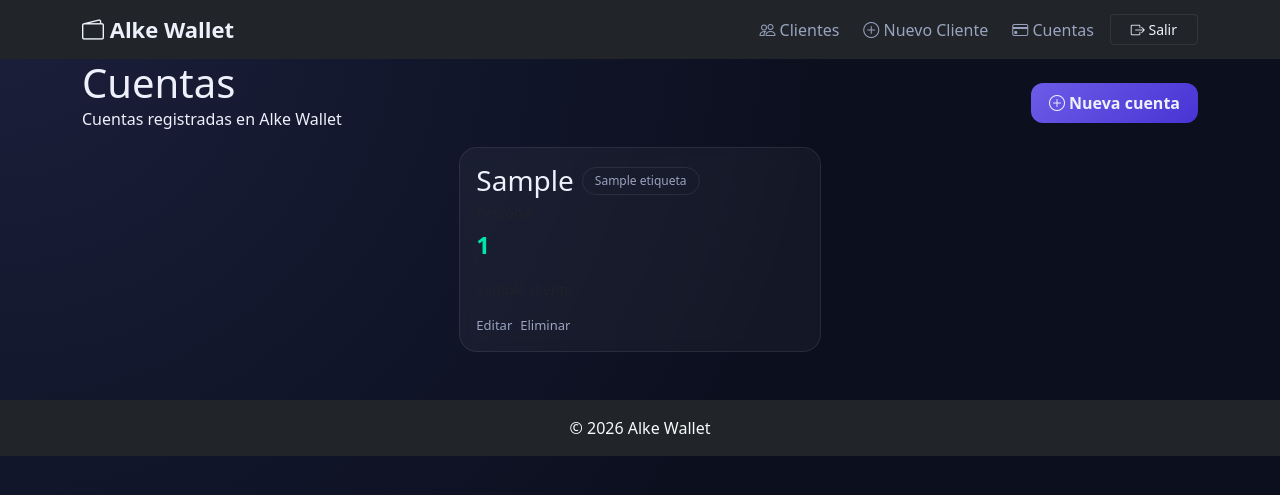
After one commit to Mayed23/proyecto_modulo_7, a Django app: page /cuentas/ in a window 1280 px wide. The commit adds this page. Shown: the top 495 px of the page. Run offline with Django 5.2, Linux system fonts and the light colour scheme; a user stored in the database is signed in; tables that the repository leaves empty hold one stand-in row (values such as "Sample post").

Commit message:
modificación de archivos base.html, urls.py, views.py, cambios en models cuenta, y archivos templates de cuenta

```diff
--- a/gestion/models.py
+++ b/gestion/models.py
@@ -49,6 +49,7 @@ class Cuenta(models.Model):
         blank=True,
         related_name='cuentas'
     )
+    activa = models.BooleanField(default=True)
 
     def __str__(self):
         return self.numero_cuenta
@@ -66,6 +67,9 @@ class Cuenta(models.Model):
             return "Jurídica"
         return "Personal"
 
+    @property
+    def puede_eliminarse(self):
+        return self.saldo == 0 and not self.transacciones.exists()
 
 class Transaccion(models.Model):
     TIPO_CHOICES = [
--- a/gestion/static/gestion/js/main.js
+++ b/gestion/static/gestion/js/main.js
@@ -1,11 +1,11 @@
 document.addEventListener('DOMContentLoaded', () => {
     const formatoCLP = new Intl.NumberFormat('es-CL', { style: 'currency', currency: 'CLP' });
+
 
     document.querySelectorAll('.aw-cuenta-selector').forEach(grupo => {
         const botones = grupo.querySelectorAll('.btn-cuenta');
         const card = grupo.closest('.aw-card');
         const saldoEl = card.querySelector('.aw-saldo-cliente');
-        const numeroEl = card.querySelector('.aw-numero-cuenta');
 
         function animarSaldo(target) {
             let current = 0;
@@ -22,15 +22,26 @@ document.addEventListener('DOMContentLoaded', () => {
         }
 
         function seleccionar(boton) {
-            botones.forEach(b => b.classList.remove('active'));
-            boton.classList.add('active');
-            numeroEl.textContent = boton.dataset.numero;
+            botones.forEach(b => b.classList.remove('is-selected'));
+            boton.classList.add('is-selected');
             animarSaldo(parseFloat(boton.dataset.saldo));
         }
 
         botones.forEach(boton => {
             boton.addEventListener('click', () => seleccionar(boton));
         });
+    });
 
-    });
+    const buscador = document.getElementById('buscador_clientes');
+    const selectClientes = document.getElementById('id_clientes');
+
+    if (buscador && selectClientes) {
+        buscador.addEventListener('input', () => {
+            const texto = buscador.value.toLowerCase();
+            Array.from(selectClientes.options).forEach(opcion => {
+                const coincide = opcion.textContent.toLowerCase().includes(texto);
+                opcion.hidden = !coincide;
+            });
+        });
+    }
 });
--- a/gestion/templates/gestion/base.html
+++ b/gestion/templates/gestion/base.html
@@ -13,6 +13,7 @@
     <!--TIPOGRAFIA-->
     <link href="https://fonts.googleapis.com/css2?family=Poppins:wght@400;500;600;700&display=swap" rel="stylesheet">
     <!-- ESTILOS -->
+    <script src="{% static 'gestion/js/main.js' %}"></script>
     <link rel="stylesheet" href="{% static 'gestion/css/style.css' %}">
 
 </head>
@@ -34,6 +35,9 @@
                     </li>
                     <li class="nav-item">
                         <a href="{% url 'cliente_create' %}" class="nav-link"><i class="bi bi-plus-circle"></i> Nuevo Cliente</a>
+                    </li>
+                    <li class="nav-item">
+                        <a href="{% url 'cuenta_list' %}" class="nav-link"><i class="bi bi-credit-card"></i> Cuentas</a>
                     </li>
                     <li class="nav-item">
                         <form method="POST" action="{% url 'logout' %}">
--- /dev/null
+++ b/gestion/templates/gestion/cuenta_list.html
@@ -0,0 +1,48 @@
+{% extends "gestion/base.html" %}
+{% block title %}Cuentas{% endblock %}
+{% block content %}
+<main>
+<section class="container">
+    <div class="row align-items-center">
+        <div class="col-6">
+            <h1 class="m-0">Cuentas</h1>
+            <p>Cuentas registradas en Alke Wallet</p>
+        </div>
+        <div class="col-6 d-flex justify-content-end">
+            <a href="{% url 'cuenta_create' %}" class="btn btn-primary">
+                <i class="bi bi-plus-circle"></i> Nueva cuenta
+            </a>
+        </div>
+    </div>
+</section>
+
+<section class="container">
+    <div class="row g-3 justify-content-center">
+        {% for cuenta in cuentas %}
+        <div class="col-md-6 col-lg-4">
+            <div class="card aw-card p-3 h-100">
+                <div class="d-flex align-items-center gap-2 mb-1">
+                    <h3 class="mb-0">{{ cuenta.numero_cuenta }}</h3>
+                    <span class="aw-chip">{{ cuenta.etiqueta.nombre|default:"Sin tipo" }}</span>
+                </div>
+                <p class="text-muted small mb-1">{{ cuenta.titularidad }}</p>
+                <p class="aw-monto-positivo fs-4 mb-3">{{ cuenta.saldo|floatformat:0 }}</p>
+                <p class="small text-muted mb-3">
+                    {% for cliente in cuenta.clientes.all %}{{ cliente.nombre }}{% if not forloop.last %}, {% endif %}{% endfor %}
+                </p>
+
+                <div class="d-flex align-items-center gap-2">
+                    <a href="{% url 'cuenta_update' cuenta.pk %}" class="aw-link-muted">Editar</a>
+                    <a href="{% url 'cuenta_delete' cuenta.pk %}" class="aw-link-muted aw-link-danger">Eliminar</a>
+                </div>
+            </div>
+        </div>
+        {% empty %}
+        <div class="col-md-6 col-lg-4">
+            <p class="text-center">Todavía no hay cuentas registradas</p>
+        </div>
+        {% endfor %}
+    </div>
+</section>
+</main>
+{% endblock %}
--- a/gestion/urls.py
+++ b/gestion/urls.py
@@ -2,6 +2,7 @@ from django.urls import path
 from .views import (
     ClienteListView, ClienteCreateView, ClienteUpdateView, ClienteDeleteView,
     PerfilClienteCreateView, PerfilClienteUpdateView, PerfilClienteListView, PerfilClienteDeleteView,
+    CuentaCreateView, CuentaListView, CuentaUpdateView, CuentaDeleteView
 )
 
 urlpatterns = [
@@ -14,4 +15,9 @@ urlpatterns = [
     path('perfiles/nuevo/', PerfilClienteCreateView.as_view(), name='perfil_create'),
     path('perfiles/<int:pk>/editar/', PerfilClienteUpdateView.as_view(), name='perfil_update'),
     path('perfiles/<int:pk>/eliminar/', PerfilClienteDeleteView.as_view(), name='perfil_delete'),
+
+    path('cuentas/', CuentaListView.as_view(), name='cuenta_list'),
+    path('cuentas/nueva/', CuentaCreateView.as_view(), name='cuenta_create'),
+    path('cuentas/<int:pk>/editar/', CuentaUpdateView.as_view(), name='cuenta_update'),
+    path('cuentas/<int:pk>/eliminar/', CuentaDeleteView.as_view(), name='cuenta_delete'),
 ]
--- a/gestion/views.py
+++ b/gestion/views.py
@@ -1,17 +1,19 @@
-from django.shortcuts import render
+from django.shortcuts import render, redirect
 from django.contrib import messages
 from django.contrib.auth.mixins import LoginRequiredMixin
 from django.views.generic import ListView, CreateView, UpdateView, DeleteView
 from django.urls import reverse_lazy
-from .models import Cliente, PerfilCliente
-from .forms import ClienteForm, PerfilClienteForm
+from .models import Cliente, PerfilCliente, Cuenta, Transaccion
+from .forms import ClienteForm, PerfilClienteForm, CuentaForm
 
-class ClienteListView(LoginRequiredMixin,ListView):
+
+class ClienteListView(LoginRequiredMixin, ListView):
     model = Cliente
     template_name = 'gestion/cliente_list.html'
     context_object_name = 'clientes'
 
-class ClienteCreateView(LoginRequiredMixin,CreateView):
+
+class ClienteCreateView(LoginRequiredMixin, CreateView):
     model = Cliente
     form_class = ClienteForm
     template_name = 'gestion/cliente_form.html'
@@ -26,16 +28,44 @@ class ClienteCreateView(LoginRequiredMixin,CreateView):
         messages.error(self.request, "No se pudo guardar. Revisa los campos marcados en rojo.")
         return super().form_invalid(form)
 
+
 class ClienteUpdateView(LoginRequiredMixin, UpdateView):
     model = Cliente
-    form_class =  ClienteForm
+    form_class = ClienteForm
     template_name = 'gestion/cliente_form.html'
     success_url = reverse_lazy('cliente_list')
+
+    def form_valid(self, form):
+        respuesta = super().form_valid(form)
+        messages.success(self.request, f"Cliente '{self.object.nombre}' actualizado correctamente.")
+        return respuesta
+
 
 class ClienteDeleteView(LoginRequiredMixin, DeleteView):
     model = Cliente
     template_name = 'gestion/cliente_confirm_delete.html'
     success_url = reverse_lazy('cliente_list')
+
+    def form_valid(self, form):
+        cuentas_bloqueantes = self.object.cuentas.exclude(saldo=0)
+        tiene_movimientos = Transaccion.objects.filter(cuenta__clientes=self.object).exists()
+        cuentas_quedarian_huerfanas = [
+            c for c in self.object.cuentas.all() if c.clientes.count() == 1
+        ]
+
+        if cuentas_bloqueantes.exists() or tiene_movimientos or cuentas_quedarian_huerfanas:
+            messages.error(
+                self.request,
+                f"No se puede eliminar a '{self.object.nombre}': "
+                f"tiene cuentas con saldo, movimientos, o quedarían sin titular."
+            )
+            return redirect('cliente_list')
+
+        nombre = self.object.nombre
+        respuesta = super().form_valid(form)
+        messages.success(self.request, f"Cliente '{nombre}' eliminado correctamente.")
+        return respuesta
+
 
 class PerfilClienteListView(LoginRequiredMixin, ListView):
     model = PerfilCliente
@@ -84,4 +114,55 @@ class PerfilClienteDeleteView(LoginRequiredMixin, DeleteView):
         respuesta = super().form_valid(form)
         messages.success(self.request, f"Perfil de '{nombre}' eliminado correctamente.")
         return respuesta
-# Create your views here.
+
+
+class CuentaListView(LoginRequiredMixin, ListView):
+    model = Cuenta
+    template_name = 'gestion/cuenta_list.html'
+    context_object_name = 'cuentas'
+    paginate_by = 10
+    ordering = ['numero_cuenta']
+
+
+class CuentaCreateView(LoginRequiredMixin, CreateView):
+    model = Cuenta
+    form_class = CuentaForm
+    template_name = 'gestion/cuenta_form.html'
+    success_url = reverse_lazy('cuenta_list')
+
+    def form_valid(self, form):
+        respuesta = super().form_valid(form)
+        messages.success(self.request, f"Cuenta '{self.object.numero_cuenta}' creada correctamente.")
+        return respuesta
+
+
+class CuentaUpdateView(LoginRequiredMixin, UpdateView):
+    model = Cuenta
+    form_class = CuentaForm
+    template_name = 'gestion/cuenta_form.html'
+    success_url = reverse_lazy('cuenta_list')
+
+    def form_valid(self, form):
+        respuesta = super().form_valid(form)
+        messages.success(self.request, f"Cuenta '{self.object.numero_cuenta}' actualizada correctamente.")
+        return respuesta
+
+
+class CuentaDeleteView(LoginRequiredMixin, DeleteView):
+    model = Cuenta
+    template_name = 'gestion/cuenta_confirm_delete.html'
+    success_url = reverse_lazy('cuenta_list')
+
+    def form_valid(self, form):
+        if not self.object.puede_eliminarse:
+            messages.error(
+                self.request,
+                f"No se puede eliminar la cuenta '{self.object.numero_cuenta}': "
+                f"tiene saldo o movimientos registrados."
+            )
+            return redirect('cuenta_list')
+
+        numero = self.object.numero_cuenta
+        respuesta = super().form_valid(form)
+        messages.success(self.request, f"Cuenta '{numero}' eliminada correctamente.")
+        return respuesta
```
Also changed, not shown: gestion/forms.py (+33 -1 lines), gestion/templates/gestion/cuenta_confirm_delete.html (added, +22 -0 lines), gestion/templates/gestion/cuenta_form.html (added, +25 -0 lines), gestion/migrations/0006_cuenta_activa.py (added).
